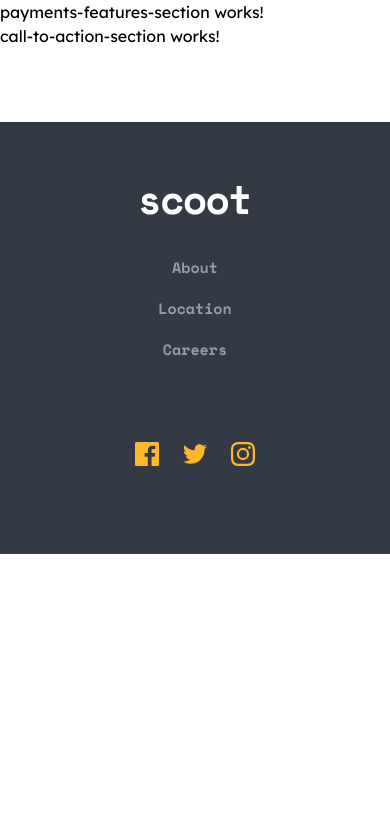
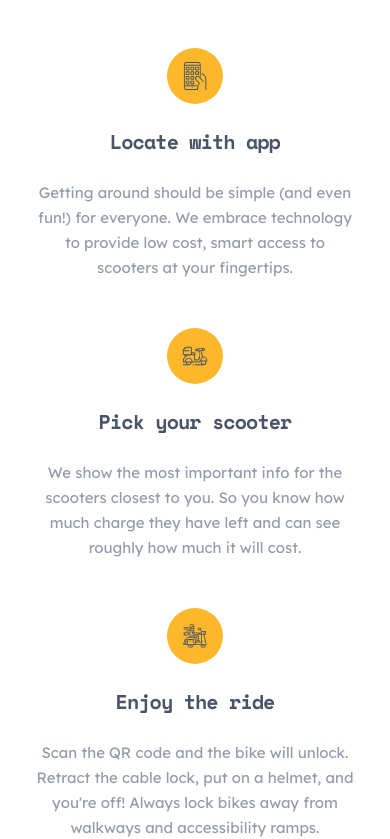
Before and after one commit to vanderms/scoot-multipage-website, an Angular app: page / in a window 390 px wide. Shown: the part 786-1625 px from the top of the page. Before the commit the page ends 1340 px from the top, so only its background shows below. Built offline with nearby package versions, Linux system fonts and the light colour scheme.

Commit message:
feat: implement how it works section responsive design

```diff
--- a/src/app/app.module.ts
+++ b/src/app/app.module.ts
@@ -15,6 +15,7 @@ import { TelemetryFeaturesSectionComponent } from './components/sections/telemet
 import { ComingFeaturesSectionComponent } from './components/sections/coming-features-section/coming-features-section.component';
 import { PaymentsFeaturesSectionComponent } from './components/sections/payments-features-section/payments-features-section.component';
 import { CallToActionSectionComponent } from './components/sections/call-to-action-section/call-to-action-section.component';
+import { IconCardComponent } from './components/cards/icon-card/icon-card.component';
 
 @NgModule({
   declarations: [
@@ -31,6 +32,7 @@ import { CallToActionSectionComponent } from './components/sections/call-to-acti
     ComingFeaturesSectionComponent,
     PaymentsFeaturesSectionComponent,
     CallToActionSectionComponent,
+    IconCardComponent,
   ],
   imports: [BrowserModule, AppRoutingModule],
   providers: [],
--- /dev/null
+++ b/src/app/components/cards/icon-card/icon-card.component.html
@@ -0,0 +1,13 @@
+<article class="grid grid-cols-1 gap-y-6 justify-items-center
+  md:grid-cols-[6rem,1fr] gap-x-20 xl:grid-cols-1 xl:justify-items-start xl:gap-y-10
+">
+  <img [src]="icon" alt="" class="w-14 h-14 object-center object-contain md:w-24 md:h-24">
+  <header>
+    <div class="heading-xs text-center md:text-left">
+      <ng-content select="[title]"></ng-content>
+    </div>
+    <div class="body-md text-center mt-6 md:text-left xl:mt-[1.6875rem]">
+      <ng-content></ng-content>
+    </div>
+  </header>
+</article>
--- /dev/null
+++ b/src/app/components/cards/icon-card/icon-card.component.ts
@@ -0,0 +1,18 @@
+import { Component, OnInit, Input } from '@angular/core';
+
+@Component({
+  selector: 'app-icon-card',
+  templateUrl: './icon-card.component.html',
+  styles: [
+  ]
+})
+export class IconCardComponent implements OnInit {
+
+  @Input() icon: string = '';
+
+  constructor() { }
+
+  ngOnInit(): void {
+  }
+
+}
--- a/src/app/components/sections/how-it-works-section/how-it-works-section.component.html
+++ b/src/app/components/sections/how-it-works-section/how-it-works-section.component.html
@@ -1 +1,38 @@
-<p>how-it-works-section works!</p>
+<section aria-labelledby="title-02" class="surface-light overflow-hidden">
+  <div class="relative container pt-[7.5rem] xl:pt-[10rem]">
+    <div
+      class="hidden md:block absolute top-0 h-[32.0625rem] w-[0.9375rem] left-[6.625rem]
+      bg-neutral-300 xl:h-[0.9375rem] xl:w-[calc(66.7%_+_14.0625rem)] xl:left-[-10.3125rem] xl:top-[12.5rem]">
+    </div>
+    <h2 class="sr-only">How it works:</h2>
+    <ul class="relative z-10 flex flex-col gap-12 max-w-[35.8125rem] mx-auto md:gap-10
+        xl:flex-row xl:gap-[1.875rem] xl:max-w-none">
+      <li>
+        <app-icon-card icon="/assets/icons/locate.svg">
+          <h3 title>Locate with app</h3>
+          <p>Getting around should be simple (and even fun!) for everyone. We embrace
+            technology to provide low cost, smart access to scooters at your fingertips.
+          </p>
+        </app-icon-card>
+      </li>
+      <li>
+        <app-icon-card icon="/assets/icons/scooter.svg">
+          <h3 title>Pick your scooter</h3>
+          <p>We show the most important info for the scooters closest to you. So you know
+            how much
+            charge they have left and can see roughly how much it will cost.
+          </p>
+        </app-icon-card>
+      </li>
+      <li>
+        <app-icon-card icon="/assets/icons/ride.svg">
+          <h3 title>Enjoy the ride</h3>
+          <p>Scan the QR code and the bike will unlock. Retract the cable lock, put on a
+            helmet, and
+            you&apos;re off! Always lock bikes away from walkways and accessibility ramps.
+          </p>
+        </app-icon-card>
+      </li>
+    </ul>
+  </div>
+</section>
--- a/src/styles.css
+++ b/src/styles.css
@@ -96,6 +96,7 @@
     font-size: 1.5rem;
     line-height: 1.75rem;
     letter-spacing: -1.07143px;
+    color: var(--clr-heading);
   }
 
   .heading-xs {
```
